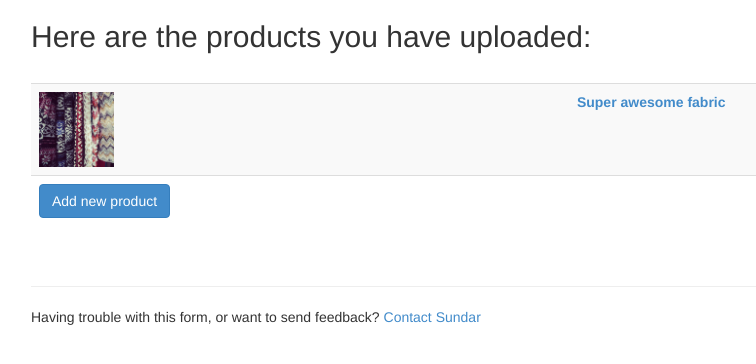
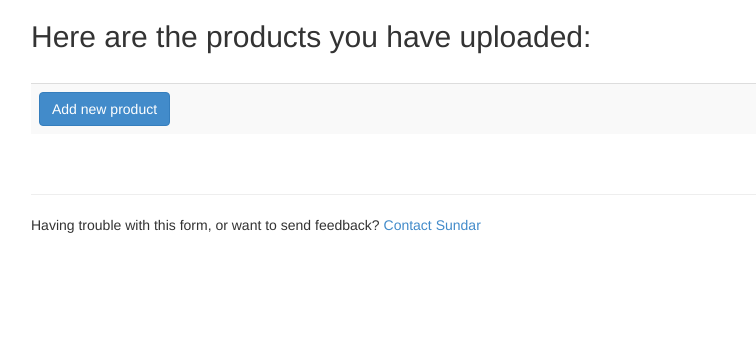
Before and after one commit to bfaviero/sundar, a Django app: page /mobile/product_list in a window 1280 px wide. Shown: the top 364 px of the page, without its empty margins (39-795 px from the left). Run offline with Django 3.2, Linux system fonts and the light colour scheme; data that the repository does not hold is empty; parts of the project's set-up code (start-up, migrations or seed data) failed here and were passed over; some libraries are stand-ins or nearby versions.

Commit message:
Cleans up product_list.html and experiments to see image2

```diff
--- a/mobile/templates/product_list.html
+++ b/mobile/templates/product_list.html
@@ -18,17 +18,9 @@
 
     <table class="table table-striped">
 
-      <!-- One row for each product -->
-      <!-- //TODO: replace the "href='edit_product.html'" with some kind of action that takes you to the edit product page with this product loaded (maybe an HTTP GET parameter that includes the product's ID -->
-      <!-- //TODO: wrap this table row in some kind of for/while/etc. loop, so there is one row for each product the user has uploaded -->
-      <!-- //TODO: replace the stock photo ("fabric_image.png") with a photo specifically belonging to this product, and replace the "Super awesome fabric" text with whatever product name is attached to this product -->
-      <tr>
-        <td><a href="/mobile/edit_product"><img src="/static/fabric_image.png" alt="product photograph" width="75" height="75"></a></td>
-        <td><a href="/mobile/edit_product"><b>Super awesome fabric</b></a></td>
-      </tr>
       {% for item in items %}
         <tr>
-          <td><a href="/mobile/edit_product?item_id={{ item.id }}"><img src="{{ item.image1_url }}" alt="product photograph" width="75" height="75"></a></td>
+          <td><a href="/mobile/edit_product?item_id={{ item.id }}"><img src="{{ item.image2_url }}" alt="product photograph" width="75" height="75"></a></td>
           <td><a href="/mobile/edit_product?item_id={{ item.id }}"><b>{{ item.product_name }}   </b></a></td>
         </tr>
       {% endfor %}
```
